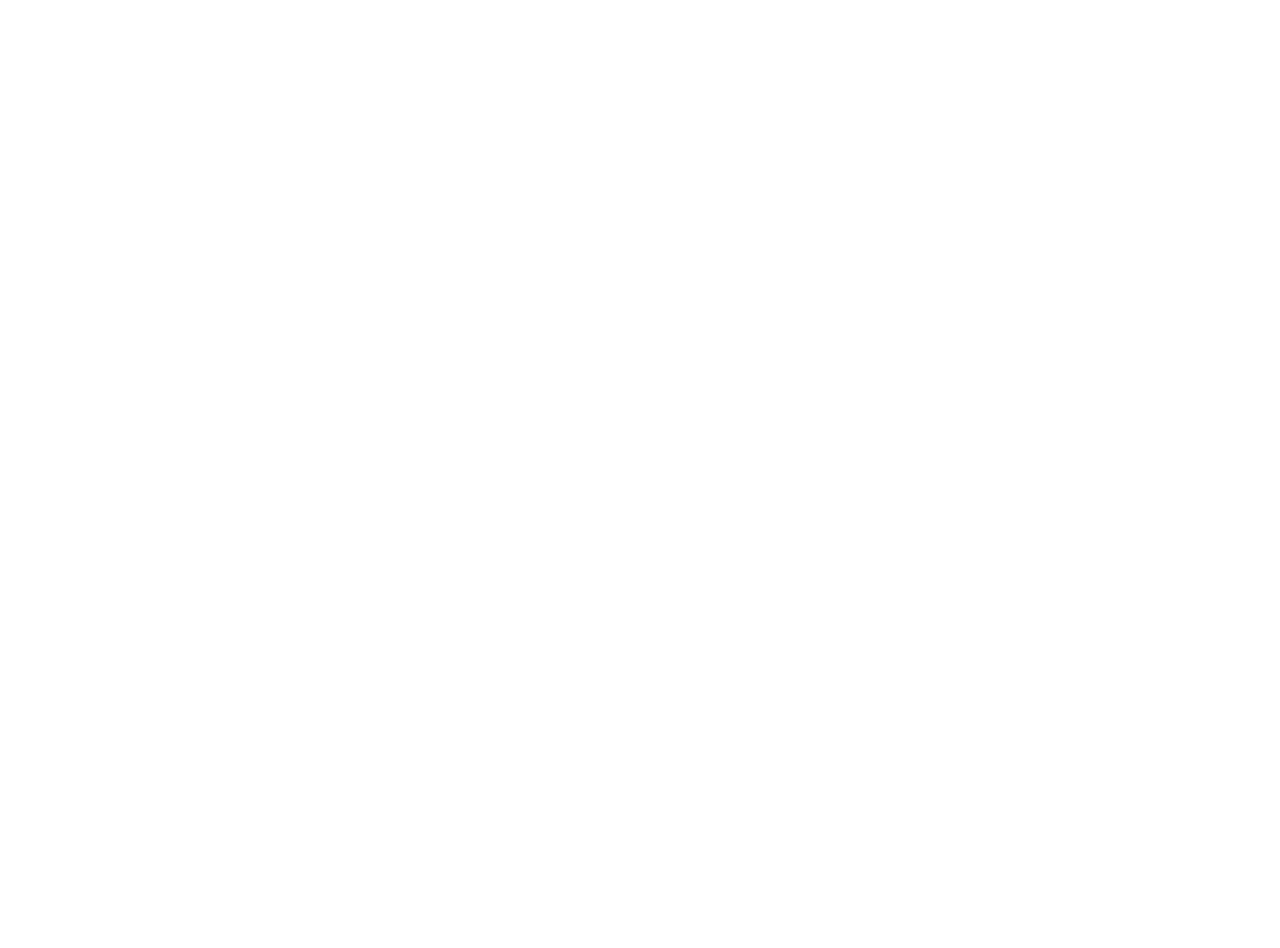
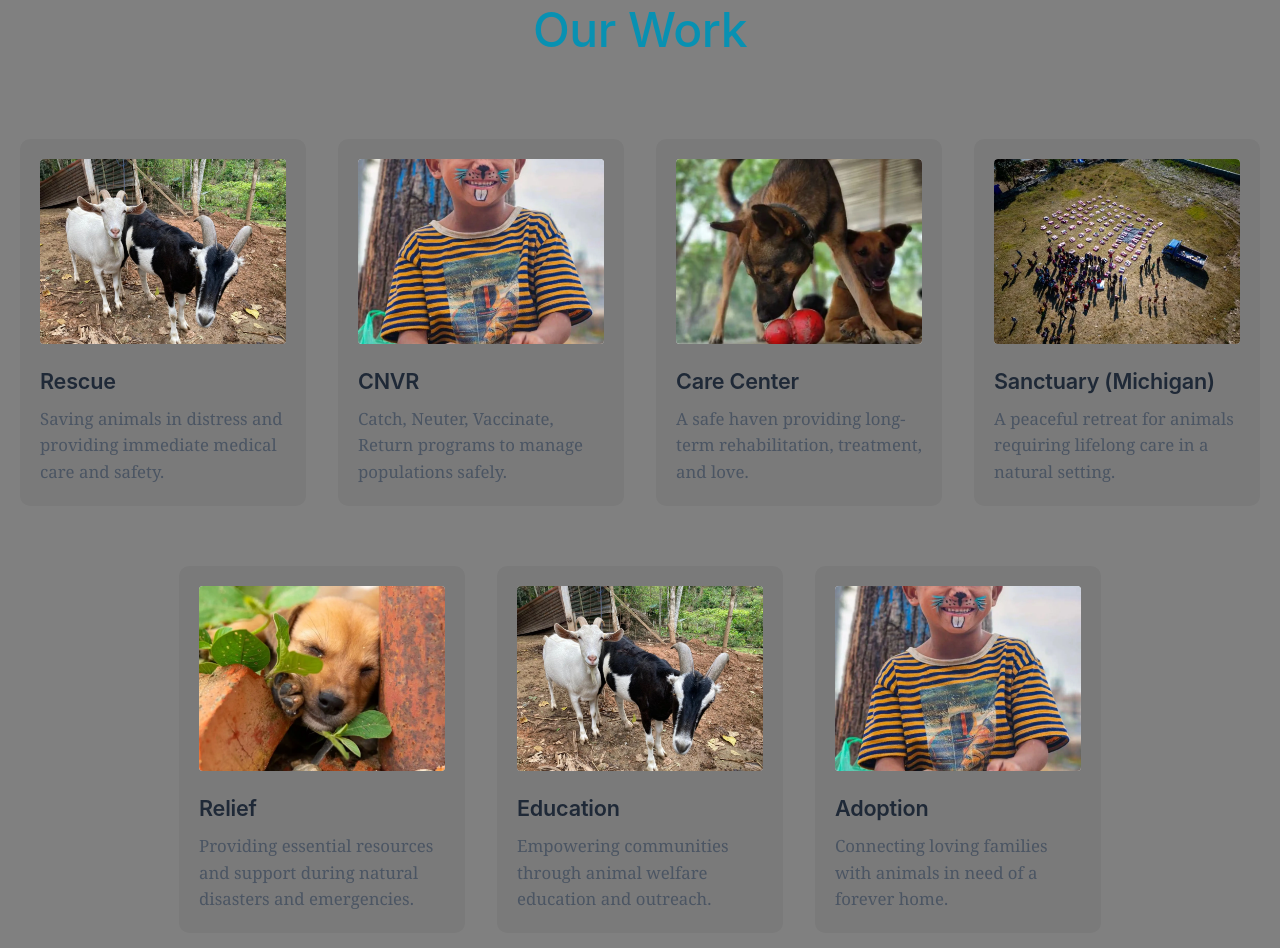
Before and after one commit to joseernestoroldan/mmf-wireframe, a Next.js app: page / in a window 1280 px wide. Shown: the part 900-1848 px from the top of the page. Before the commit the page ends 800 px from the top, so only its background shows below. Built offline with nearby package versions, Linux system fonts and the light colour scheme.

Commit message:
feat(ourwork): add OurWork section component
Añade nueva seccion OurWork con su componente y estilos.
Importa y renderiza en la pagina principal despues del carousel.

```diff
--- a/app/page.tsx
+++ b/app/page.tsx
@@ -1,3 +1,4 @@
+import OurWork from "@/components/OurWork/OurWork";
 import styles from "./page.module.css";
 import Carrousel from "@/components/Carrousel/Carrousel";
 
@@ -7,6 +8,7 @@
       <main className={styles.main}>
         <div className={styles.container}>
           <Carrousel />
+          <OurWork/>
         </div>
       </main>
     </div>
--- /dev/null
+++ b/components/OurWork/OurWork.module.css
@@ -0,0 +1,113 @@
+.container {
+  padding: 100px 20px;
+  display: flex;
+  justify-content: center;
+  background-color: transparent;
+}
+
+.content {
+  max-width: 1280px;
+  width: 100%;
+}
+
+.heading {
+  font-family: 'Inter', system-ui, sans-serif;
+  font-size: 3rem;
+  font-weight: 500;
+  text-align: center;
+  color: #0891b2;
+  margin-bottom: 80px;
+  letter-spacing: -0.01em;
+}
+
+.grid {
+  display: flex;
+  flex-wrap: wrap;
+  justify-content: center;
+  gap: 60px 32px;
+}
+
+.card {
+  width: calc(25% - 24px); /* 4 columns */
+  display: flex;
+  flex-direction: column;
+  gap: 24px;
+  text-decoration: none;
+  position: relative;
+  background-color: rgba(0, 0, 0, 0.05);
+  padding: 20px;
+  border-radius: 10px;
+}
+
+.imageWrapper {
+  position: relative;
+  width: 100%;
+  aspect-ratio: 4 / 3;
+  overflow: hidden;
+  border-radius: 4px;
+  background: #f3f4f6; /* Subtle fallback background */
+}
+
+.image {
+  object-fit: cover;
+  transition: transform 0.8s cubic-bezier(0.2, 1, 0.2, 1);
+}
+
+.card:hover .image {
+  transform: scale(1.05);
+}
+
+.cardContent {
+  display: flex;
+  flex-direction: column;
+  gap: 12px;
+  color: #1f2937;
+}
+
+.cardTitle {
+  font-family: 'Inter', system-ui, sans-serif;
+  font-size: 1.35rem;
+  font-weight: 600;
+  margin: 0;
+  letter-spacing: -0.01em;
+  transition: color 0.3s ease;
+}
+
+.cardDescription {
+  font-family: 'Georgia', 'Times New Roman', serif; /* A nod to editorial serif for body copy */
+  font-size: 1.05rem;
+  line-height: 1.6;
+  margin: 0;
+  color: #4b5563;
+}
+
+.card:hover .cardTitle {
+  color: #0891b2;
+}
+
+/* Responsive Breakpoints */
+@media (max-width: 1200px) {
+  .card {
+    width: calc(33.333% - 22px);
+  }
+}
+
+@media (max-width: 800px) {
+  .card {
+    width: calc(50% - 16px);
+  }
+  .heading {
+    font-size: 2.5rem;
+    margin-bottom: 60px;
+  }
+}
+
+@media (max-width: 500px) {
+  .card {
+    width: 100%;
+    aspect-ratio: auto;
+  }
+  .imageWrapper {
+    aspect-ratio: 16 / 10;
+  }
+}
--- /dev/null
+++ b/components/OurWork/OurWork.tsx
@@ -0,0 +1,88 @@
+import styles from "./OurWork.module.css";
+import Image from "next/image";
+import Link from "next/link";
+
+const workItems = [
+  {
+    id: "rescue",
+    title: "Rescue",
+    description: "Saving animals in distress and providing immediate medical care and safety.",
+    link: "/our-work/rescue",
+    image: "/carrousel/image01.webp", // Placeholder path
+  },
+  {
+    id: "cnvr",
+    title: "CNVR",
+    description: "Catch, Neuter, Vaccinate, Return programs to manage populations safely.",
+    link: "/our-work/cnvr",
+    image: "/carrousel/image02.webp",
+  },
+  {
+    id: "care-center",
+    title: "Care Center",
+    description: "A safe haven providing long-term rehabilitation, treatment, and love.",
+    link: "/our-work/care-center",
+    image: "/carrousel/image03.webp",
+  },
+  {
+    id: "sanctuary",
+    title: "Sanctuary (Michigan)",
+    description: "A peaceful retreat for animals requiring lifelong care in a natural setting.",
+    link: "/our-work/sanctuary",
+    image: "/carrousel/image04.webp",
+  },
+  {
+    id: "relief",
+    title: "Relief",
+    description: "Providing essential resources and support during natural disasters and emergencies.",
+    link: "/our-work/relief",
+    image: "/carrousel/image05.webp",
+  },
+  {
+    id: "education",
+    title: "Education",
+    description: "Empowering communities through animal welfare education and outreach.",
+    link: "/our-work/education",
+    image: "/carrousel/image01.webp",
+  },
+  {
+    id: "adoption",
+    title: "Adoption",
+    description: "Connecting loving families with animals in need of a forever home.",
+    link: "/our-work/adoption",
+    image: "/carrousel/image02.webp",
+  },
+];
+
+const OurWork = () => {
+  return (
+    <section className={styles.container}>
+      <div className={styles.content}>
+        <h2 className={styles.heading}>Our Work</h2>
+
+        <div className={styles.grid}>
+          {workItems.map((item) => (
+            <Link href={item.link} key={item.id} className={styles.card}>
+              <div className={styles.imageWrapper}>
+
+                <Image
+                  src={item.image}
+                  alt={item.title}
+                  fill
+                  className={styles.image}
+                />
+
+              </div>
+              <div className={styles.cardContent}>
+                <h3 className={styles.cardTitle}>{item.title}</h3>
+                <p className={styles.cardDescription}>{item.description}</p>
+              </div>
+            </Link>
+          ))}
+        </div>
+      </div>
+    </section>
+  );
+};
+
+export default OurWork;
```
